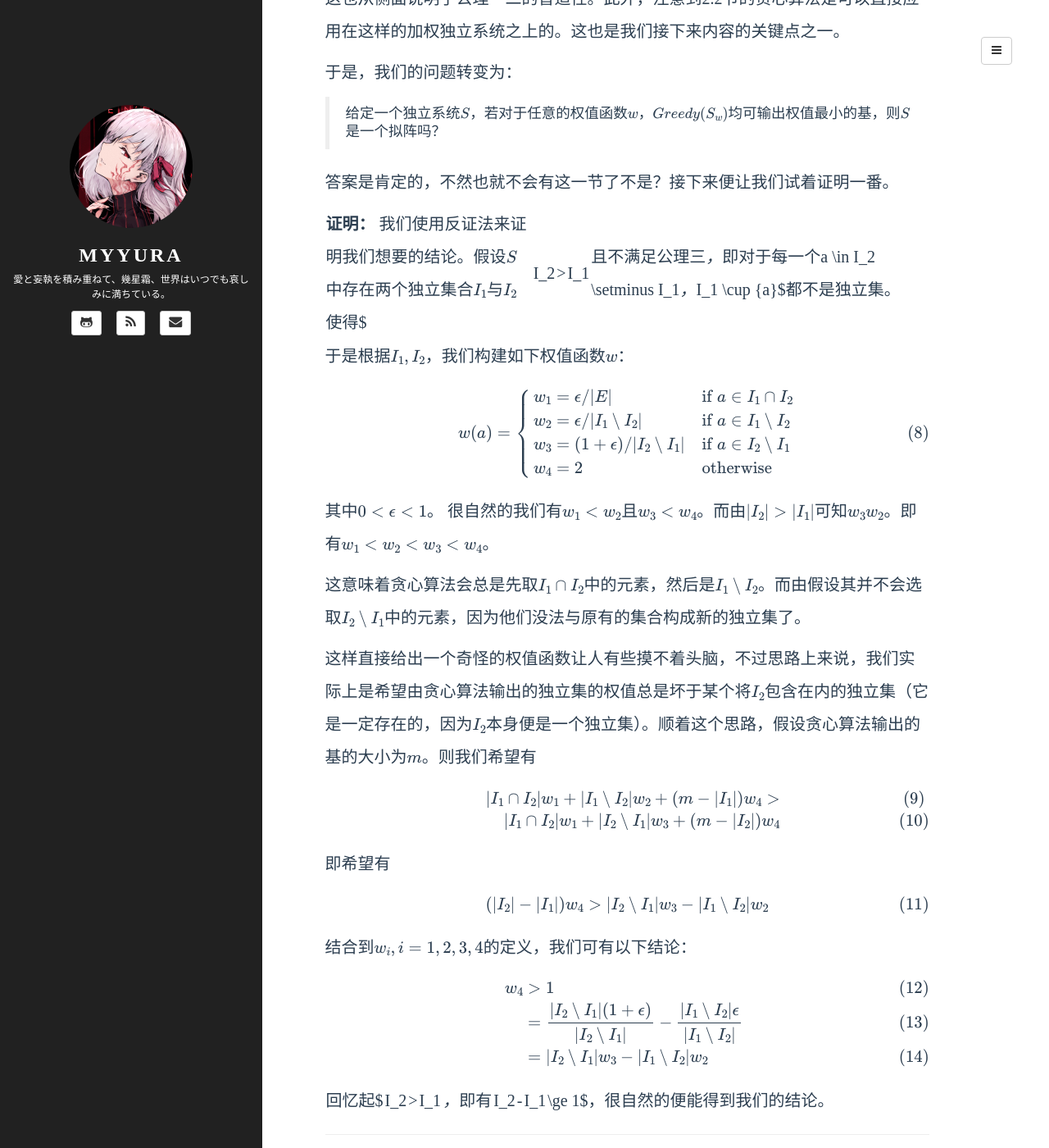
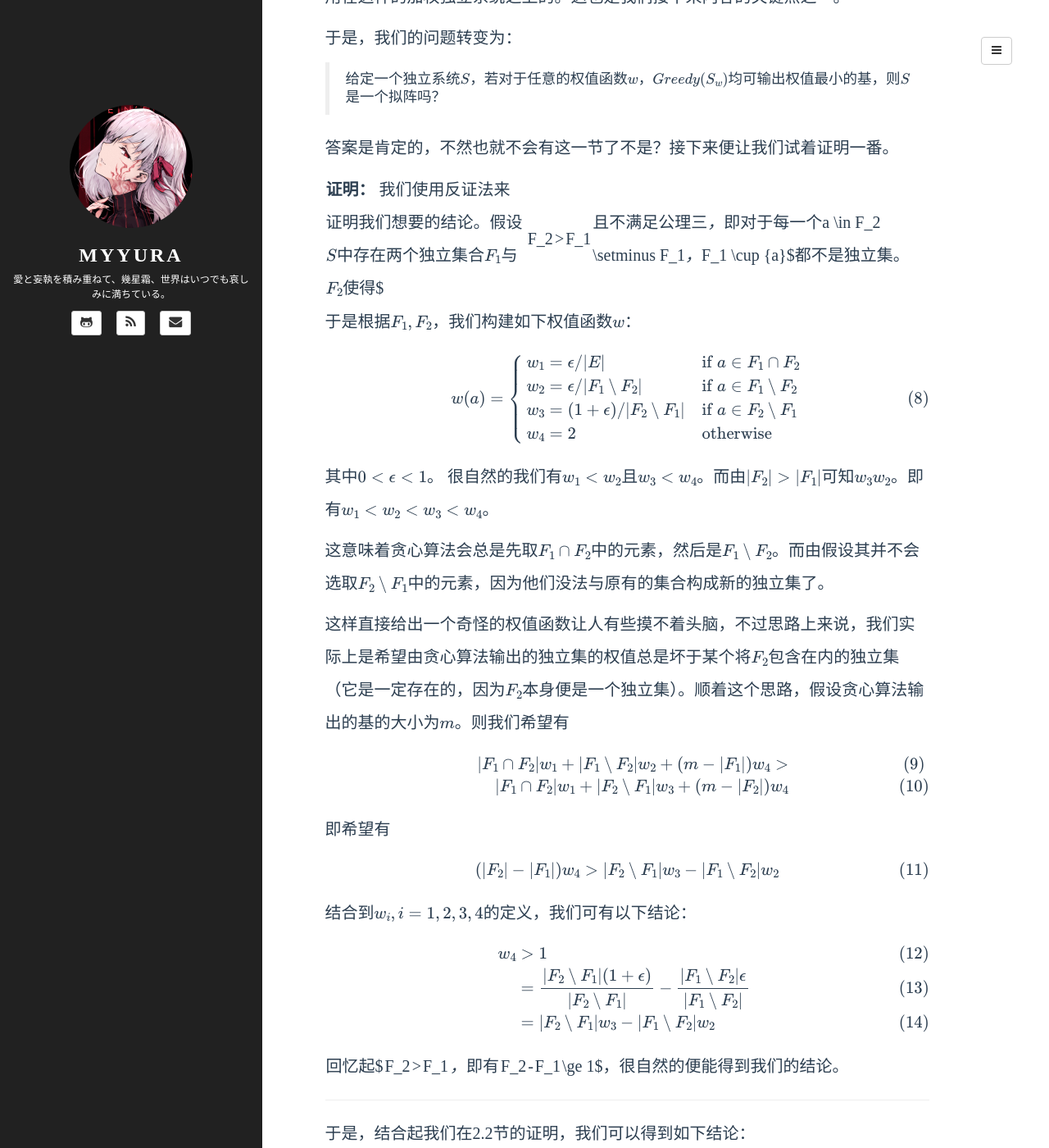
Before and after one commit to Myyura/myyura.github.io, a Jekyll site: the page built from _posts/math_algorithm/2019-7-15-greed-matroid.md, in a window 1280 px wide and 1400 px high, scrolled down 6251 px. Shown: the whole window at 82% size. Built offline with Jekyll 4.4.1, drawn with Linux system fonts in a browser that asks for light colours; formulas are drawn with MathJax 3; a script that is not in the unit is left out; comment, search, counter and statistics services are not loaded; some of the changed text lies outside the part shown.

Commit message:
Fix the style

```diff
--- a/_posts/math_algorithm/2019-7-15-greed-matroid.md
+++ b/_posts/math_algorithm/2019-7-15-greed-matroid.md
@@ -82,7 +82,7 @@
 仅仅是有拟阵，我们并没有办法在其之上去描述贪心算法---我们需要解决的是最小生成树，而不是寻找一个生成树的问题，不是么？因此首先，我们需要给我们的拟阵加上一个权值函数（Weight Function）。
 
 ### 2.1.带权拟阵（Weighted Matroid）
-一个带权拟阵$M_w = (M = (E, \mathcal{I}), w)$是一个拟阵$M$与权值函数$w: E \rightarrow R_+$组成的二元组。对于任意一个$E$的子集$E'$，我们有
+一个带权拟阵$M_w = (M = (E, \mathcal{F}), w)$是一个拟阵$M$与权值函数$w: E \rightarrow R_+$组成的二元组。对于任意一个$E$的子集$E'$，我们有
 
 $$
 w(E') = \sum_{e \in E'} w(e)
@@ -92,7 +92,7 @@
 
 
 ### 2.2.带权拟阵上贪心算法
-有了带权拟阵$M_w = (M = (E, \mathcal{I}), w)$之后，我们可以简单的给出一个其之上的贪心算法（$Greedy(M_w)$）的描述。
+有了带权拟阵$M_w = (M = (E, \mathcal{F}), w)$之后，我们可以简单的给出一个其之上的贪心算法（$Greedy(M_w)$）的描述。
 
 (1) 对$E$中的元素按照其权值的大小顺序进行排序。这里假设有
 
@@ -102,7 +102,7 @@
 
 其中$e_i, i \in [1, |E|]$为$E$中的元素。
 
-(2) 集合$I$由空集$\phi$开始，依次向$I$中按照权重由小到大的顺序添加使得$I \cup \{e_i\} \in \mathcal{I}$的$e_i, i \in [1, |E|]$。
+(2) 集合$F$由空集$\phi$开始，依次向$F$中按照权重由小到大的顺序添加使得$F \cup \{e_i\} \in \mathcal{F}$的$e_i, i \in [1, |E|]$。
 
 ------------
 
@@ -114,7 +114,8 @@
 
 > $E$的所有基拥有相同的大小。
 
-**证明：** 这里使用反证法，假设存在两个基$I_1, I_2$大小不一。不妨设$|I_2| > |I_1|$。因而由交换性我们可以从$I_2$中取出某个元素置于$I_1$中，从而得到一个更大的$I_1$，这与$I_1$的极大性相矛盾。
+**证明：** 这里使用反证法，假设存在两个基$F_1, F_2$大小不一。不妨设$|F_2| > |F_1|$。
+因而由交换性我们可以从$F_2$中取出某个元素置于$F_1$中，从而得到一个更大的$F_1$，这与$F_1$的极大性相矛盾。
 
 ------------
 
@@ -137,16 +138,16 @@
 
 ------------
 
-对于一个独立集合$I$来说，若定义$f(|I|)$为检验$I \cup \{e_i\}$是否为独立集的时间，那么贪心算法的时间复杂度便为$\mathcal{O}(|E|log|E| + |E|f(|E|))$。
+对于一个独立集合$F$来说，若定义$f(|F|)$为检验$F \cup \{e_i\}$是否为独立集的时间，那么贪心算法的时间复杂度便为$\mathcal{O}(|E|log|E| + |E|f(|E|))$。
 
 ### 2.3.更进一步
 在2.2的证明当中我们可以注意到，拟阵的交换性保证了贪心算法能够得到最优解。于是很自然的我们会想到，反过来又会是一番什么样的情况呢？即，能够适用贪心算法而得到最优解的问题，是否一定能够抽象成一种拟阵结构呢？
 
 为了探求这一点，同时考虑到公理一与公理二的显然性，我们于拟阵中删去公理三，定义如下结构。
 
-令$E$为一个有限集，$\mathcal{I}$为一个由$E$的子集构成的族，一个独立系统（Independence System）$S = (E, \mathcal{I})$是一个满足公理一与二的二元组。类似的，我们也能够定义一个加权独立系统$S_w = (S, w)$。
+令$E$为一个有限集，$\mathcal{F}$为一个由$E$的子集构成的族，一个独立系统（Independence System）$S = (E, \mathcal{F})$是一个满足公理一与二的二元组。类似的，我们也能够定义一个加权独立系统$S_w = (S, w)$。
 
-实际上许多耳熟能详的组合优化问题可以使用加权独立系统来进行表达，例如最短路问题（Shortest Path），背包问题（Knapsack Problem）等。以背包为题为例，给定非负数$n, c_i, w_i (1 \le i \le n)$，和$W$，我们希望求得一个集合$\{1, \ldots, n\}$的子集$K$，其满足$\sum_{j \in K} w_j \le W$且使得$\sum_{j \in K} c_j$最大。于此，令$E = \{1, \ldots, n\}$，$\mathcal{I} = \{I \subseteq E \mid \sum_{j \in I} w_j \le W\}$。
+实际上许多耳熟能详的组合优化问题可以使用加权独立系统来进行表达，例如最短路问题（Shortest Path），背包问题（Knapsack Problem）等。以背包为题为例，给定非负数$n, c_i, w_i (1 \le i \le n)$，和$W$，我们希望求得一个集合$\{1, \ldots, n\}$的子集$K$，其满足$\sum_{j \in K} w_j \le W$且使得$\sum_{j \in K} c_j$最大。于此，令$E = \{1, \ldots, n\}$，$\mathcal{F} = \{F \subseteq E \mid \sum_{j \in F} w_j \le W\}$。
 
 这也从侧面说明了公理一二的普适性。此外，注意到2.2节的贪心算法是可以直接应用在这样的加权独立系统之上的。这也是我们接下来内容的关键点之一。
 
@@ -156,39 +157,39 @@
 
 答案是肯定的，不然也就不会有这一节了不是？接下来便让我们试着证明一番。
 
-**证明：** 我们使用反证法来证明我们想要的结论。假设$S$中存在两个独立集合$I_1$与$I_2$使得$|I_2| > |I_1|$且不满足公理三，即对于每一个$a \in I_2 \setminus I_1$，$I_1 \cup \{a\}$都不是独立集。
+**证明：** 我们使用反证法来证明我们想要的结论。假设$S$中存在两个独立集合$F_1$与$F_2$使得$|F_2| > |F_1|$且不满足公理三，即对于每一个$a \in F_2 \setminus F_1$，$F_1 \cup \{a\}$都不是独立集。
 
-于是根据$I_1, I_2$，我们构建如下权值函数$w$：
+于是根据$F_1, F_2$，我们构建如下权值函数$w$：
 
 $$
 w(a)=\left\{
 \begin{array}{ll}
-w_1 = \epsilon / |E| & \text{if $a \in I_1 \cap I_2$} \\
-w_2 = \epsilon / |I_1 \setminus I_2| & \text{if $a \in I_1 \setminus I_2$}\\
-w_3 = (1 + \epsilon) / |I_2 \setminus I_1| & \text{if $a \in I_2 \setminus I_1$}\\
+w_1 = \epsilon / |E| & \text{if $a \in F_1 \cap F_2$} \\
+w_2 = \epsilon / |F_1 \setminus F_2| & \text{if $a \in F_1 \setminus F_2$}\\
+w_3 = (1 + \epsilon) / |F_2 \setminus F_1| & \text{if $a \in F_2 \setminus F_1$}\\
 w_4 = 2 & \text{otherwise}
 \end{array}
 \right.
 $$
 
 其中$0 < \epsilon < 1$。
-很自然的我们有$w_1 < w_2$且$w_3 < w_4$。而由$|I_2| > |I_1|$可知$w_3 w_2$。即有$w_1 < w_2 < w_3 < w_4$。
+很自然的我们有$w_1 < w_2$且$w_3 < w_4$。而由$|F_2| > |F_1|$可知$w_3 w_2$。即有$w_1 < w_2 < w_3 < w_4$。
 
-这意味着贪心算法会总是先取$I_1 \cap I_2$中的元素，然后是$I_1 \setminus I_2$。而由假设其并不会选取$I_2 \setminus I_1$中的元素，因为他们没法与原有的集合构成新的独立集了。
+这意味着贪心算法会总是先取$F_1 \cap F_2$中的元素，然后是$F_1 \setminus F_2$。而由假设其并不会选取$F_2 \setminus F_1$中的元素，因为他们没法与原有的集合构成新的独立集了。
 
-这样直接给出一个奇怪的权值函数让人有些摸不着头脑，不过思路上来说，我们实际上是希望由贪心算法输出的独立集的权值总是坏于某个将$I_2$包含在内的独立集（它是一定存在的，因为$I_2$本身便是一个独立集）。顺着这个思路，假设贪心算法输出的基的大小为$m$。则我们希望有
+这样直接给出一个奇怪的权值函数让人有些摸不着头脑，不过思路上来说，我们实际上是希望由贪心算法输出的独立集的权值总是坏于某个将$F_2$包含在内的独立集（它是一定存在的，因为$F_2$本身便是一个独立集）。顺着这个思路，假设贪心算法输出的基的大小为$m$。则我们希望有
 
 $$
 \begin{align}
-|I_1 \cap I_2|w_1 + |I_1 \setminus I_2|w_2 + (m - |I_1|)w_4 > \\
-|I_1 \cap I_2|w_1 + |I_2 \setminus I_1|w_3 + (m - |I_2|)w_4
+|F_1 \cap F_2|w_1 + |F_1 \setminus F_2|w_2 + (m - |F_1|)w_4 > \\
+|F_1 \cap F_2|w_1 + |F_2 \setminus F_1|w_3 + (m - |F_2|)w_4
 \end{align}
 $$
 
 即希望有
 
 $$
-(|I_2| - |I_1|)w_4 > |I_2 \setminus I_1|w_3 - |I_1 \setminus I_2|w_2
+(|F_2| - |F_1|)w_4 > |F_2 \setminus F_1|w_3 - |F_1 \setminus F_2|w_2
 $$
 
 结合到$w_i, i = 1,2,3,4$的定义，我们可有以下结论：
@@ -196,12 +197,12 @@
 $$
 \begin{align}
 w_4 &> 1 \\
-&= \frac{|I_2 \setminus I_1|(1 + \epsilon)}{|I_2 \setminus I_1|} - \frac{|I_1 \setminus I_2|\epsilon}{|I_1 \setminus I_2|} \\
-&= |I_2 \setminus I_1|w_3 - |I_1 \setminus I_2|w_2
+&= \frac{|F_2 \setminus F_1|(1 + \epsilon)}{|F_2 \setminus F_1|} - \frac{|F_1 \setminus F_2|\epsilon}{|F_1 \setminus F_2|} \\
+&= |F_2 \setminus F_1|w_3 - |F_1 \setminus F_2|w_2
 \end{align}
 $$
 
-回忆起$|I_2| > |I_1|$，即有$|I_2| - |I_1| \ge 1$，很自然的便能得到我们的结论。
+回忆起$|F_2| > |F_1|$，即有$|F_2| - |F_1| \ge 1$，很自然的便能得到我们的结论。
 
 ------------
 
```
Also changed, not shown: other parts of _posts/math_algorithm/2019-7-15-greed-matroid.md (+14 -14 lines).
